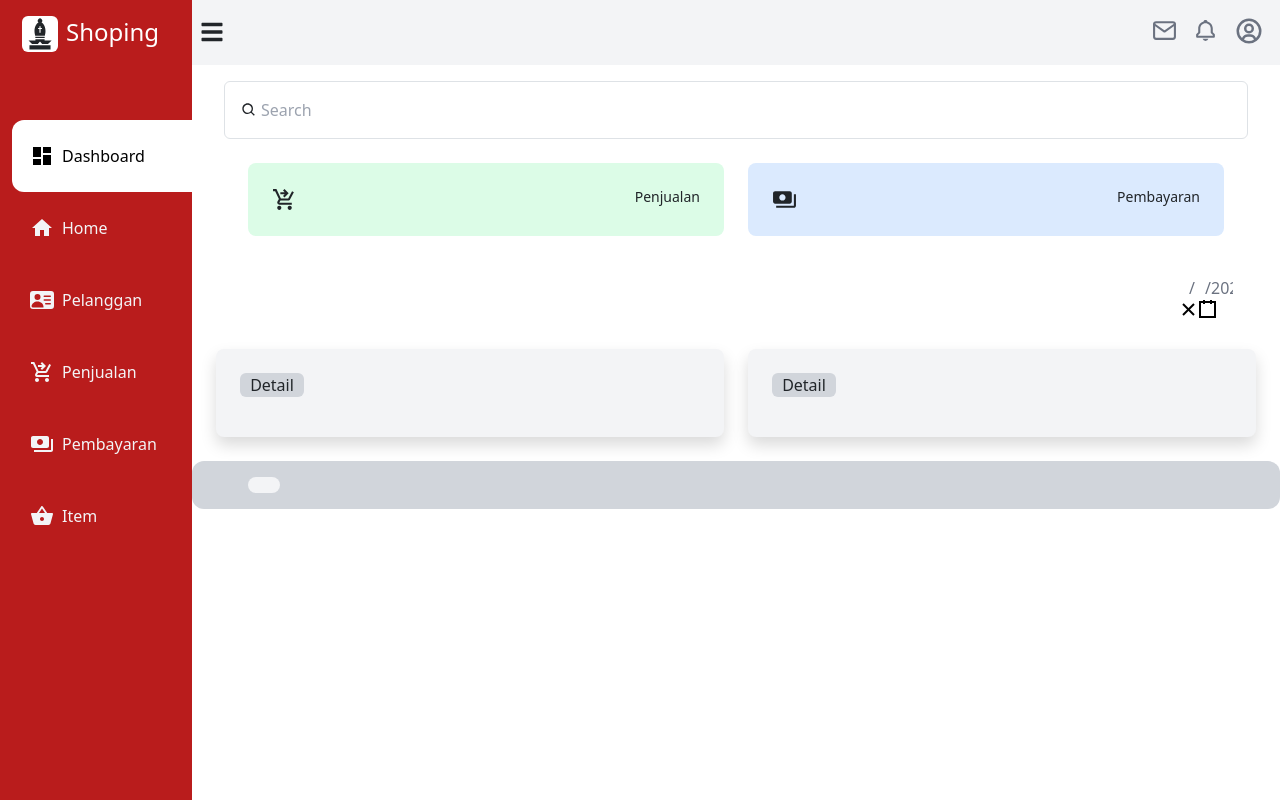
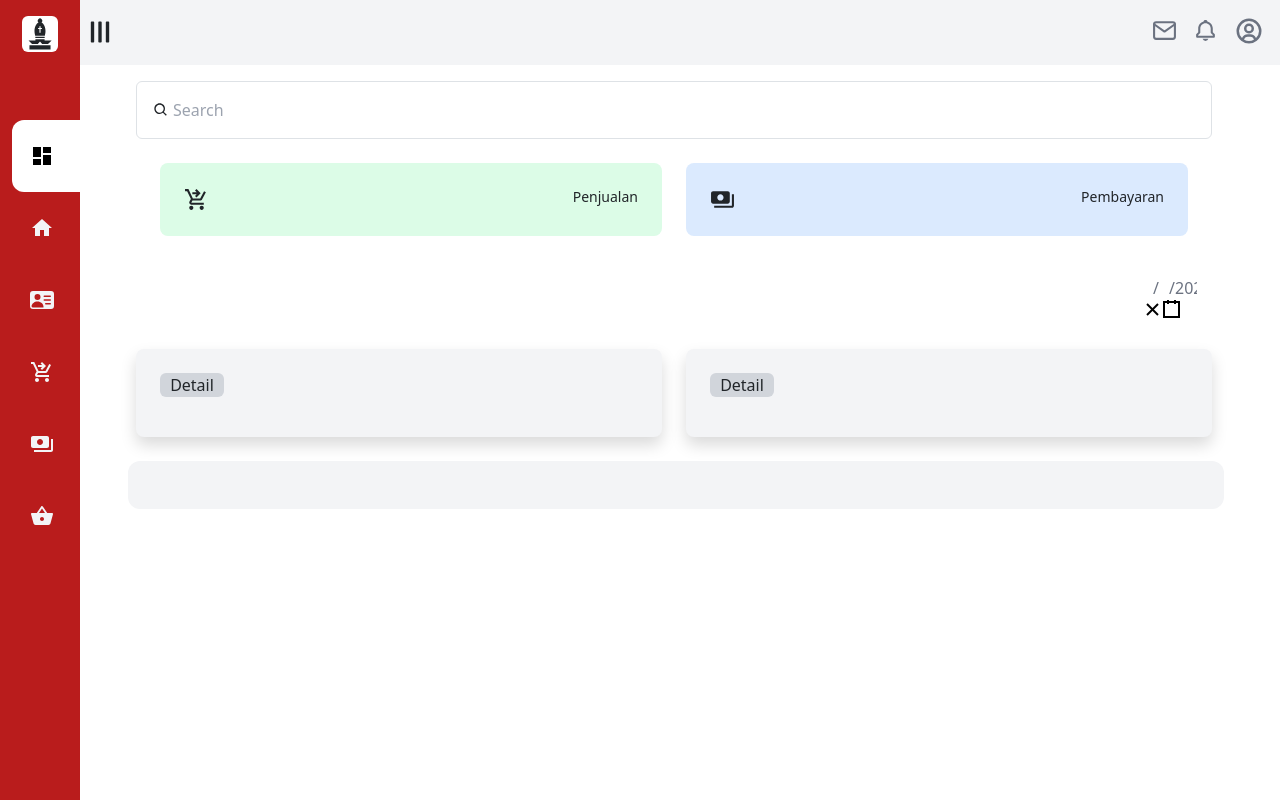
Before and after one commit to daaeng/penjualan, a React (Create React App) app: page / in a window 1280 px wide. Built offline with nearby package versions, Linux system fonts and the light colour scheme.

Commit message:
tmbh dkit

```diff
--- a/src/component/Dash/dash.js
+++ b/src/component/Dash/dash.js
@@ -2,9 +2,9 @@ import React, { useState } from 'react'
 import DatePicker from 'react-date-picker';
 import Box from './box';
 import Search from './search';
-import {useNavigate} from 'react-router-dom'
 // import Penjualan from '../chart/penjualan.js';
 // import Pembayaran from '../chart/pembayaran';
+import {useNavigate} from 'react-router-dom'
 // import DataGrafGAB from '../chart/dataGrafGAB';
 
 function Dash() {
@@ -18,7 +18,7 @@ function Dash() {
     <>
 
 
-      <div className={`md:-w-32 lg:-w-48 ml-48 px-8 flex-1 pt-3`}>
+      <div className='px-14 flex-1 pt-3 ml-20 mr-3 '>
 
         <Search/>
         <Box/>
@@ -31,7 +31,7 @@ function Dash() {
 
       </div>
 
-      <div className='grid lg:grid-cols-4 gap-4 p-4 relative ml-48'>
+      <div className='grid lg:grid-cols-4 gap-4 p-4 relative ml-28 mr-11'>
 
           <div className='lg:col-span-2 col-span-1 flex justify-between w-full  p-4 rounded-lg bg-gray-100 shadow'>
 
@@ -52,7 +52,6 @@ function Dash() {
 
             {/* <Pembayaran/> */}
 
-
             <div className='flex justify-end mb-3'>
               <button className='rounded-md w-16 items-center bg-gray-300'>
                 Detail
@@ -64,7 +63,7 @@ function Dash() {
 
       </div>
 
-      <div className='flex flex-row pt-2 ml-48 rounded-xl mb-5 bg-gray-300'>
+      <div className='flex flex-row pt-2 ml-32 mr-14 rounded-xl mb-5 bg-gray-100'>
 
         <div className='rounded-xl bg-gray-100 px-3 pt-3 mt-2 mb-3 ml-14'>
 
@@ -73,6 +72,10 @@ function Dash() {
         </div>
       </div>
 
+
+
+
+
     </>
 
   )
--- a/src/component/Sidebar/sidebar.js
+++ b/src/component/Sidebar/sidebar.js
@@ -11,7 +11,7 @@ import {NavLink, useNavigate} from 'react-router-dom'
 function Sidebar() {
 
     const navigate = useNavigate()
-    const [open, setOpen] =  useState(true);
+    const [open, setOpen] =  useState(false);
     const geser = () => setOpen(!open);
 
     const menu = [
@@ -26,7 +26,7 @@ function Sidebar() {
 
   return (
     <>
-        <nav className = {`bg-red-700 h-screen py-2 pt-10 duration-300 ${open ? 'w-48' : 'w-20'} `}>
+        <nav className = {`flex bg-red-700 h-screen py-2 pt-10 duration-300 ${open ? 'w-48' : 'w-20'} `}>
 
             <div className='py-2 px-3 overflow-hidden '>
 
```
